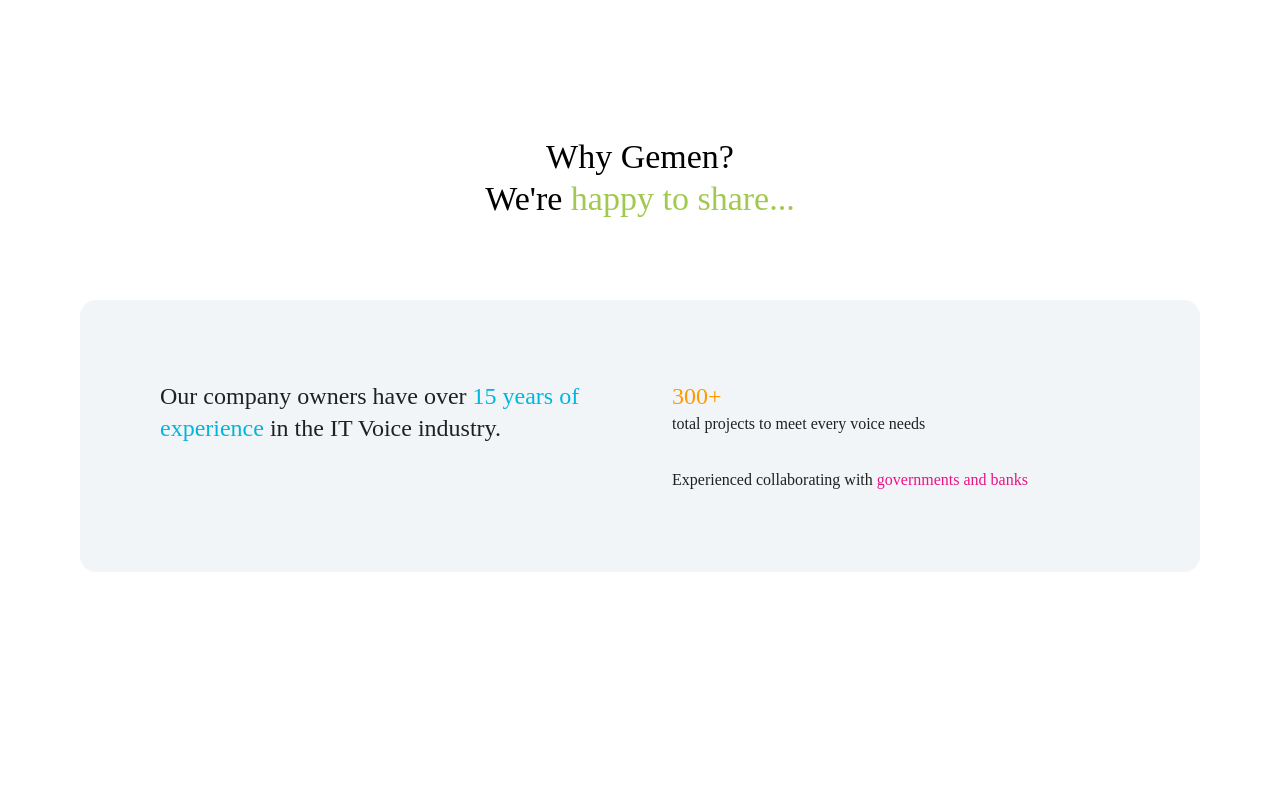
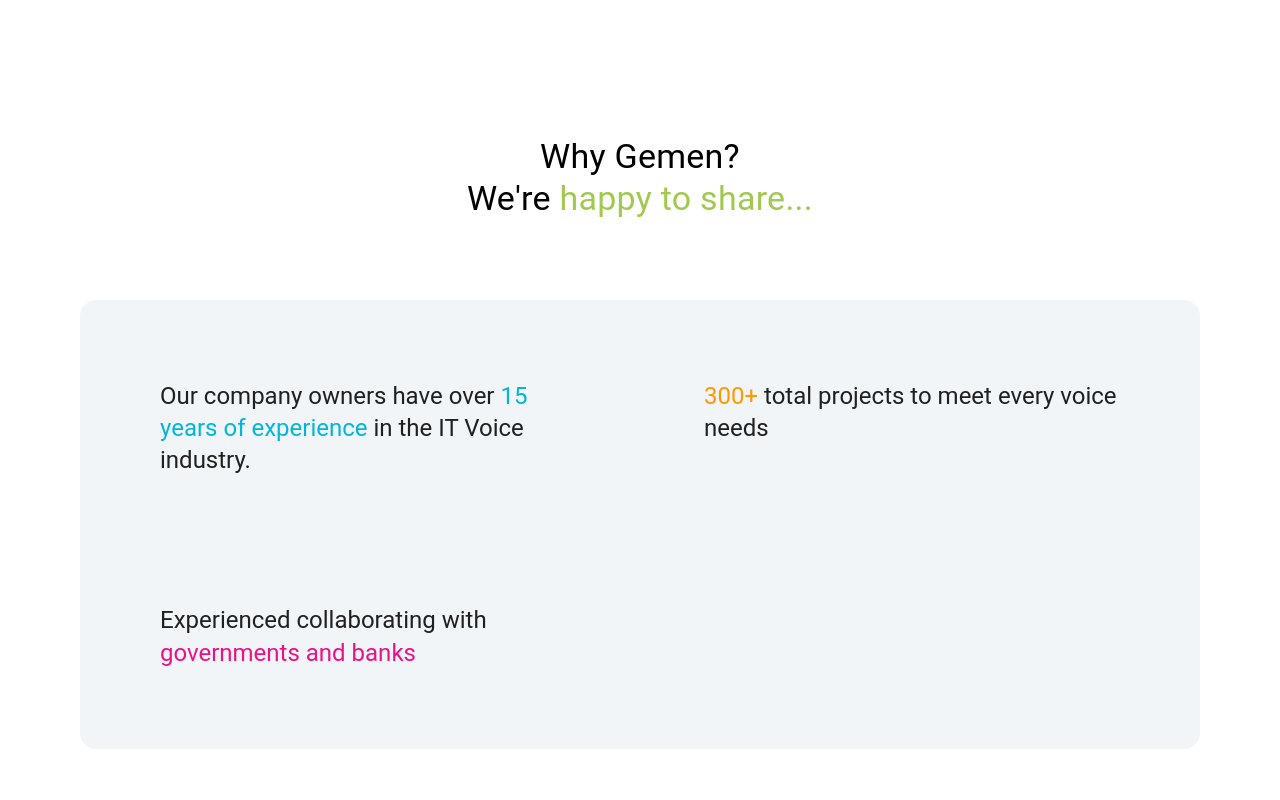
Before and after one commit to Xycone/Gemen_Website_Frontend, a React (Vite) app: page /homepage in a window 1280 px wide. Shown: the part 580-1380 px from the top of the page. Built offline with nearby package versions, Linux system fonts and the light colour scheme; a web font is replaced by a local one.

Commit message:
Changed layout in why us section

```diff
--- a/src/components/WhyUsSection.jsx
+++ b/src/components/WhyUsSection.jsx
@@ -13,20 +13,15 @@
                 </Typography>
             </Box>
             <Card sx={{ borderRadius: { xs: 0, md: 4 }, padding: 10, backgroundColor: '#F2F5F8', boxShadow: 'none', mb: 2 }}>
-                <Grid container spacing={8}>
+                <Grid container spacing={16}>
                     <Grid item xs={12} md={6}>
                         <Typography variant="h5">Our company owners have over <span style={{ color: '#00B6DD' }}>15 years of experience</span> in the IT Voice industry.</Typography>
                     </Grid>
                     <Grid item xs={12} md={6}>
-                        <Grid container spacing={4}>
-                            <Grid item xs={12} md={12}>
-                                <Typography variant="h5" sx={{ color: '#FF9900' }}>300+</Typography>
-                                <Typography>total projects to meet every voice needs</Typography>
-                            </Grid>
-                            <Grid item xs={12}>
-                                <Typography>Experienced collaborating with <span style={{ color: '#EB1287' }}>governments and banks</span></Typography>
-                            </Grid>
-                        </Grid>
+                        <Typography variant="h5"><span style={{ color: '#FF9900' }}>300+</span> total projects to meet every voice needs</Typography>
+                    </Grid>
+                    <Grid item xs={12} md={6}>
+                        <Typography variant="h5">Experienced collaborating with <span style={{ color: '#EB1287' }}>governments and banks</span></Typography>
                     </Grid>
 
                 </Grid>
--- a/src/themes/MyTheme.js
+++ b/src/themes/MyTheme.js
@@ -1,7 +1,4 @@
 import { createTheme } from '@mui/material/styles';
-import JustSansRegularWoff from '../Website_font/JUSTSans-Rg.woff';
-import JustSansRegularWoff2 from '../Website_font/JUSTSans-Rg.woff2';
-
 const theme = createTheme({
     palette: {
         primary: {
@@ -12,7 +9,7 @@
         },
     },
     typography: {
-        fontFamily: 'Just Sans',
+        // fontFamily: 'Just Sans',
     },
     components: {
         MuiAppBar: {
```
